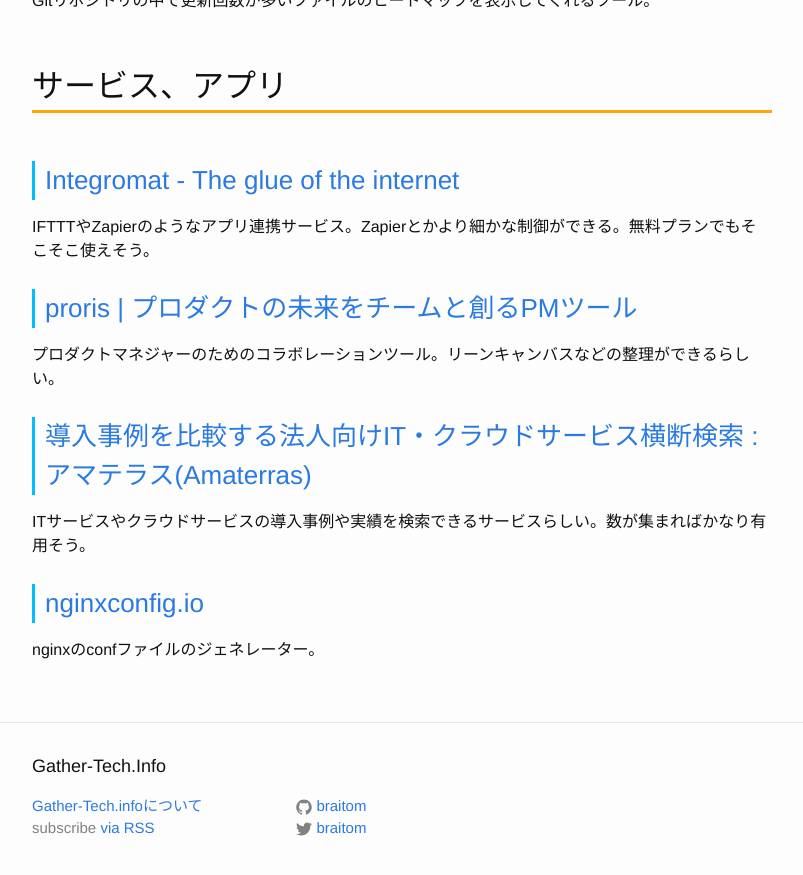
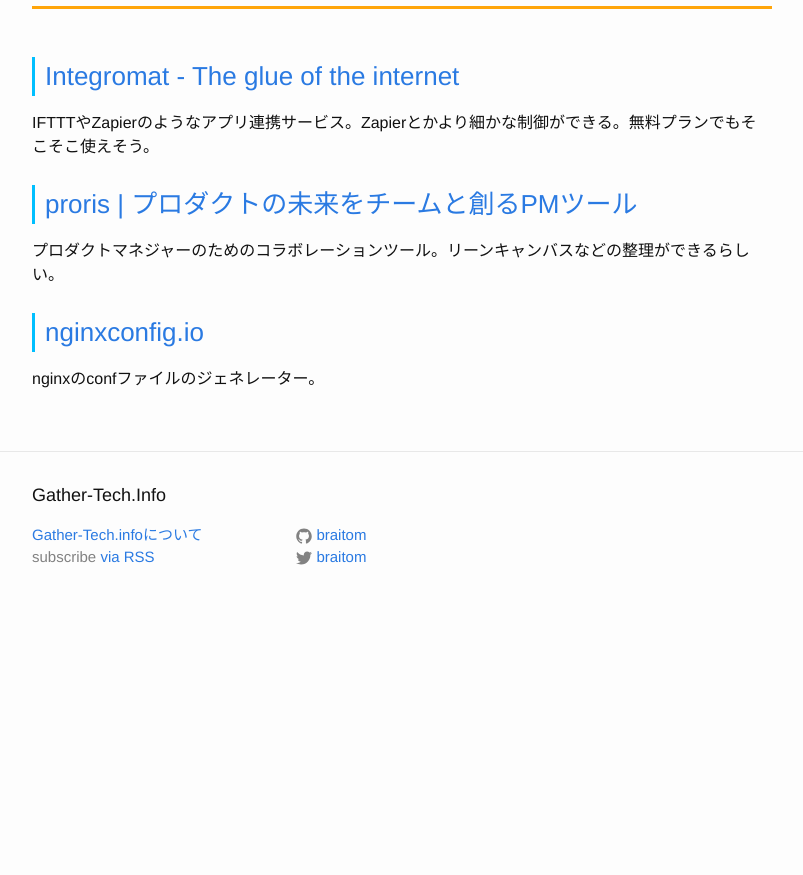
Before and after one commit to Gather-Tech/Gather-Tech.github.io, a Jekyll site: the page built from _posts/2018/2018-01-29-Gather83.md, in a window 1280 px wide and 900 px high, scrolled down 4231 px. Shown: the top 875 px of the window, without its empty margins (238-1041 px from the left). Built offline with Jekyll 4.4.1, drawn with Linux system fonts in a browser that asks for light colours; after the commit the page ends 4860 px from its top, so only the background shows below that; some of the changed text lies outside the part shown.

Commit message:
Reduced articles

```diff
--- a/_posts/2018/2018-01-29-Gather83.md
+++ b/_posts/2018/2018-01-29-Gather83.md
@@ -85,10 +85,6 @@
 
 ## ツール、ライブラリ
 
-### [LuLu : Objective-See](https://objective-see.com/products/lulu.html)
-
-macOS用のオープンソースのFirewallアプリ。
-
 ### [YusukeHirao/markuplint: GitHub](https://github.com/YusukeHirao/markuplint)
 
 HTMLのLintツール。JSONかYAMLで使いたいルールを定義して使える。
@@ -119,10 +115,6 @@
 
 プロダクトマネジャーのためのコラボレーションツール。リーンキャンバスなどの整理ができるらしい。
 
-### [導入事例を比較する法人向けIT・クラウドサービス横断検索 : アマテラス(Amaterras)](https://amaterras.net/)
-
-ITサービスやクラウドサービスの導入事例や実績を検索できるサービスらしい。数が集まればかなり有用そう。
-
 ### [nginxconfig.io](https://nginxconfig.io/)
 
 nginxのconfファイルのジェネレーター。
```
